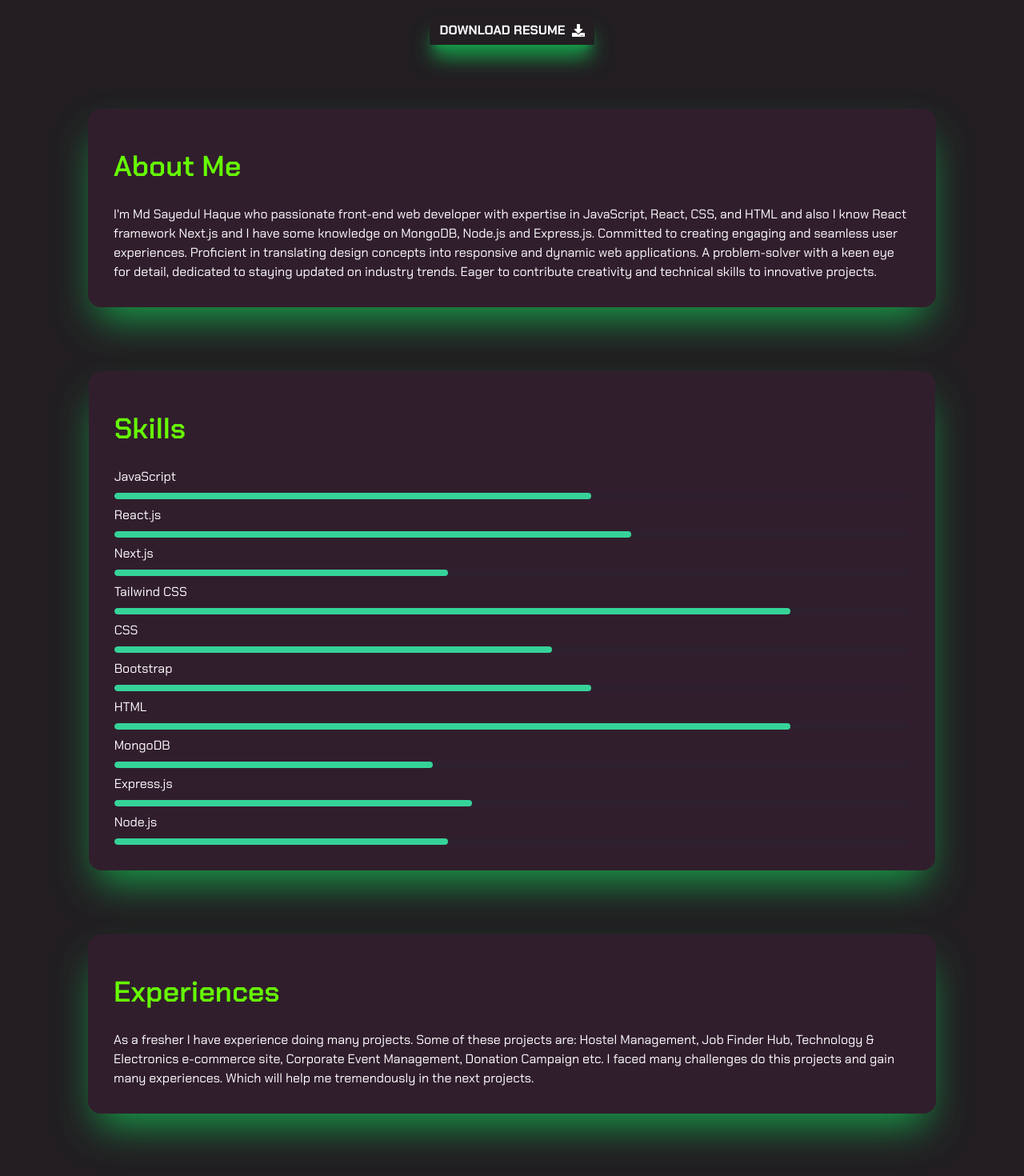
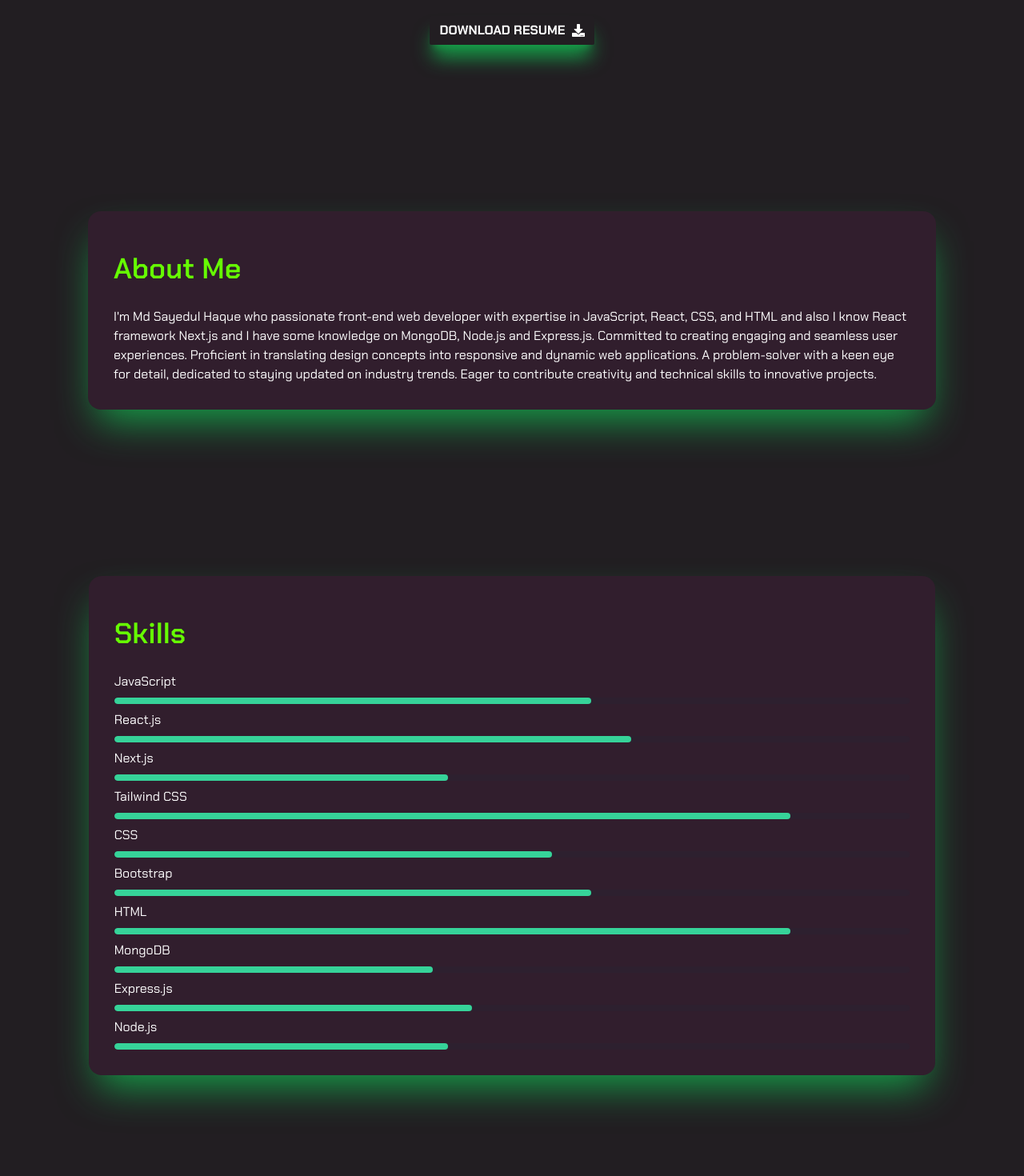
Before and after one commit to Sayedul3731/my-portfolio-site, a React (Vite) app: page / in a window 1280 px wide. Shown: the part 660-2130 px from the top of the page at 80% size. Built offline with nearby package versions, Linux system fonts and the light colour scheme.

Commit message:
some customization added

```diff
--- a/src/Pages/Contact/Contact.jsx
+++ b/src/Pages/Contact/Contact.jsx
@@ -1,6 +1,5 @@
 import { useRef } from 'react';
 import emailjs from '@emailjs/browser';
-import Navbar from '../../components/Navbar/Navbar';
 import AOS from 'aos';
 import 'aos/dist/aos.css';
 import { useEffect } from 'react';
@@ -28,8 +27,7 @@ export const Contact = () => {
     return (
 
      <div className='max-w-7xl mx-auto'>
-        <Navbar></Navbar>
-           <div className='py-20 px-2 md:px-5 md:pt-24 lg:pt-40  lg:pb-60 flex flex-col justify-center items-center'>
+           <div className='pt-32  px-2 md:px-5 md:pt-24 lg:pt-40  lg:pb-60 flex flex-col justify-center items-center'>
             <h1
             data-aos="flip-left"
             className='text-3xl md:text-4xl font-bold mb-10 md:mb-16 lg:mb-20 '>Contact With Me</h1>
--- a/src/Pages/Home/Home.jsx
+++ b/src/Pages/Home/Home.jsx
@@ -6,6 +6,7 @@ import ProjectsGallery from "../ProjectsGallery/ProjectsGallery";
 import Navbar from "../../components/Navbar/Navbar";
 import DownloadPdf from "../../components/DownloadPdf/DownloadPdf";
 import Experiences from "../../components/Experiences/Experiences";
+import Contact from "../Contact/Contact";
 
 
 const Home = () => {
@@ -22,6 +23,9 @@ const Home = () => {
             <div id="gallery">
                 <ProjectsGallery></ProjectsGallery>
             </div>
+            <div id="contact">
+                <Contact></Contact>
+            </div>
         </div>
     );
 };
--- a/src/components/AboutMe/AboutMe.jsx
+++ b/src/components/AboutMe/AboutMe.jsx
@@ -13,7 +13,7 @@ const AboutMe = () => {
     return (
         <div
         id='aboutMe'
-        className="px-1">
+        className="px-1 pt-32">
             <div
             data-aos="zoom-in"
             className="card w-5/6 mx-auto bg-[#311E2D] shadow-2xl shadow-green-600">
--- a/src/components/Experiences/Experiences.jsx
+++ b/src/components/Experiences/Experiences.jsx
@@ -13,7 +13,7 @@ const Experiences = () => {
     return (
         <div
         data-aos="zoom-out"
-        className="px-1">
+        className="px-1 pt-20">
             <div className="card w-5/6 mx-auto mt-20 bg-[#311E2D] shadow-2xl shadow-green-600">
                 <div className="card-body">
                     <h2 className="text-start text-4xl my-5 font-semibold text-[#66FC03]">Experiences</h2>
--- a/src/components/Navbar/Navbar.jsx
+++ b/src/components/Navbar/Navbar.jsx
@@ -10,7 +10,7 @@ const Navbar = () => {
         <li><a href="#skills" className="text-xl font-medium hover:text-white  hover:bg-[#66FC03] hover:text-black">Skills</a></li>
         <li><a href="#experience"  className="text-xl font-medium hover:text-white hover:bg-[#66FC03] hover:text-black ">Experience</a></li>
         <li><a href="#gallery" className="text-xl font-medium hover:text-white hover:bg-[#66FC03] hover:text-black ">Projects</a></li>
-        <li><Link to="/contact" className="text-xl font-medium hover:text-white hover:bg-[#66FC03] hover:text-black ">Contact</Link></li>
+        <li><a href="#contact" className="text-xl font-medium hover:text-white hover:bg-[#66FC03] hover:text-black ">Contact</a></li>
     </>
     return (
         <div className="navbar py-5 pr-[630px] md:text-white fixed z-10 bg-[#221E22]">
--- a/src/components/Skills/Skills.jsx
+++ b/src/components/Skills/Skills.jsx
@@ -13,7 +13,7 @@ const Skills = () => {
         <div
         id='skills'
         data-aos="zoom-in"
-        className="px-1 w-5/6 mx-auto">
+        className="px-1 pt-32 w-5/6 mx-auto">
             <div className="card bg-[#311E2D] mt-20 shadow-2xl shadow-green-600">
                 <div className="card-body text-white">
                     <h2 className="card-title text-4xl my-5 text-[#66FC03]">Skills</h2>
```
Also changed, not shown: src/Pages/AboutMe/AboutMe.jsx (deleted, +0 -78 lines), src/Pages/Skills/Skills.jsx (deleted, +0 -50 lines), src/Routes/Routes.jsx (+0 -10 lines).
